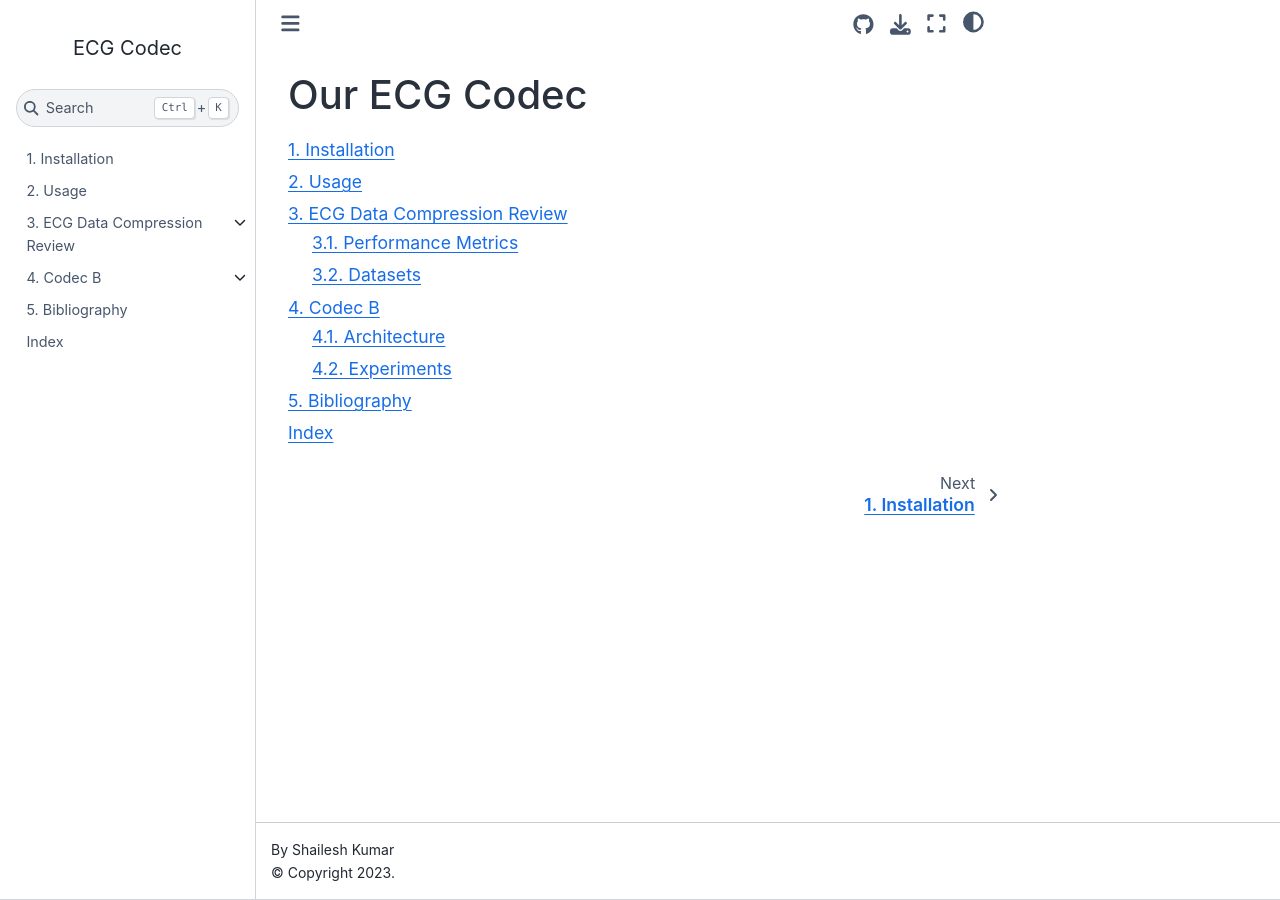
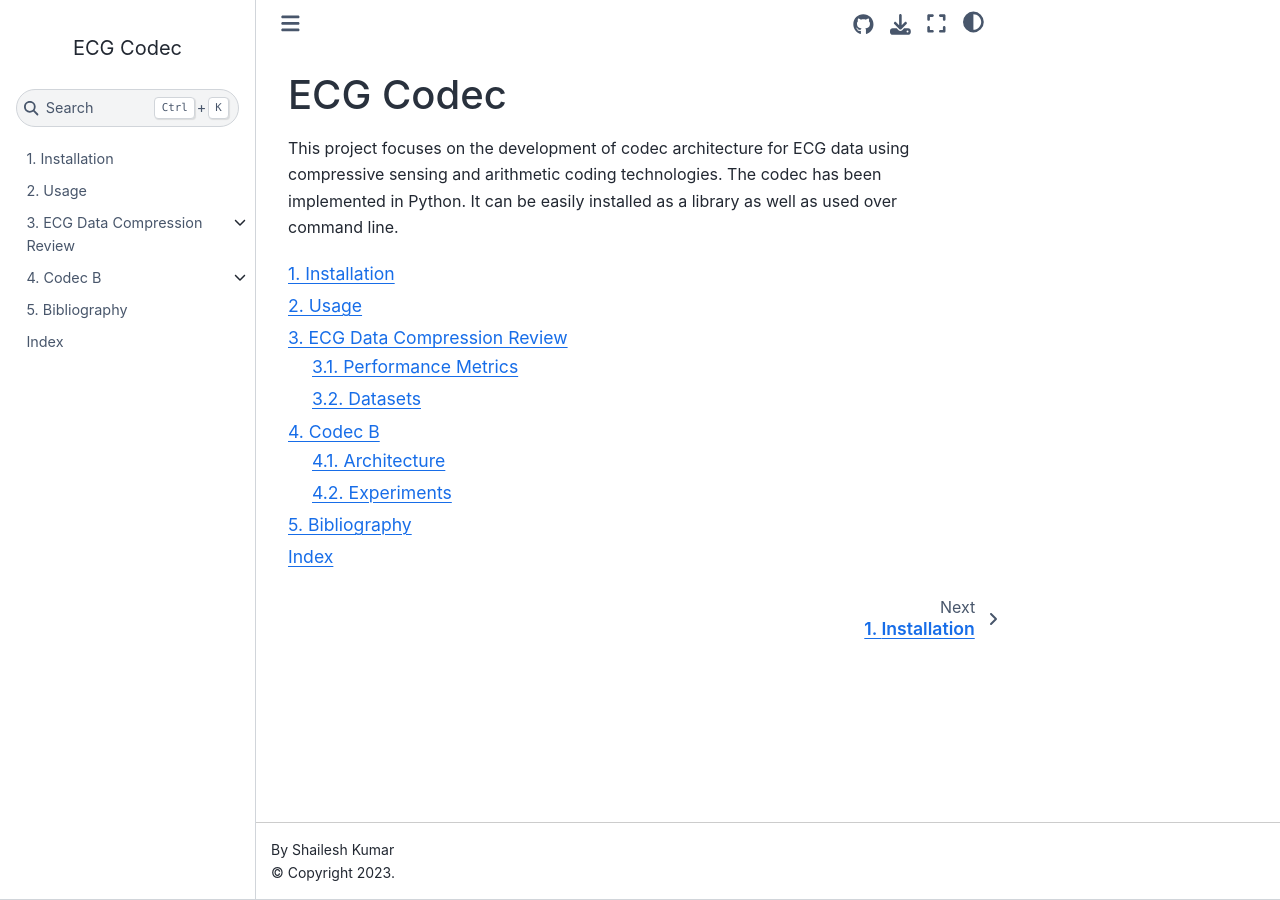
Before and after one commit to shailesh1729/ecg-codec, a Jupyter Book: the page built from docs/index.md, in a window 1280 px wide. Built offline with Jupyter Book 1.0.4 settings and Sphinx 7.4.7 and the Sphinx Book theme 1.1.4, drawn with Linux system fonts in a browser that asks for light colours; pages that are not in the unit, such as notebooks, are missing from menus.

Commit message:
intro update

````diff
--- a/docs/index.md
+++ b/docs/index.md
@@ -1,4 +1,11 @@
-# Our ECG Codec
+# ECG Codec
+
+This project focuses on the development of codec
+architecture for ECG data using compressive sensing
+and arithmetic coding technologies.
+The codec has been implemented in Python.
+It can be easily installed as a library as well as used
+over command line.
 
 ```{tableofcontents}
 ```
````
